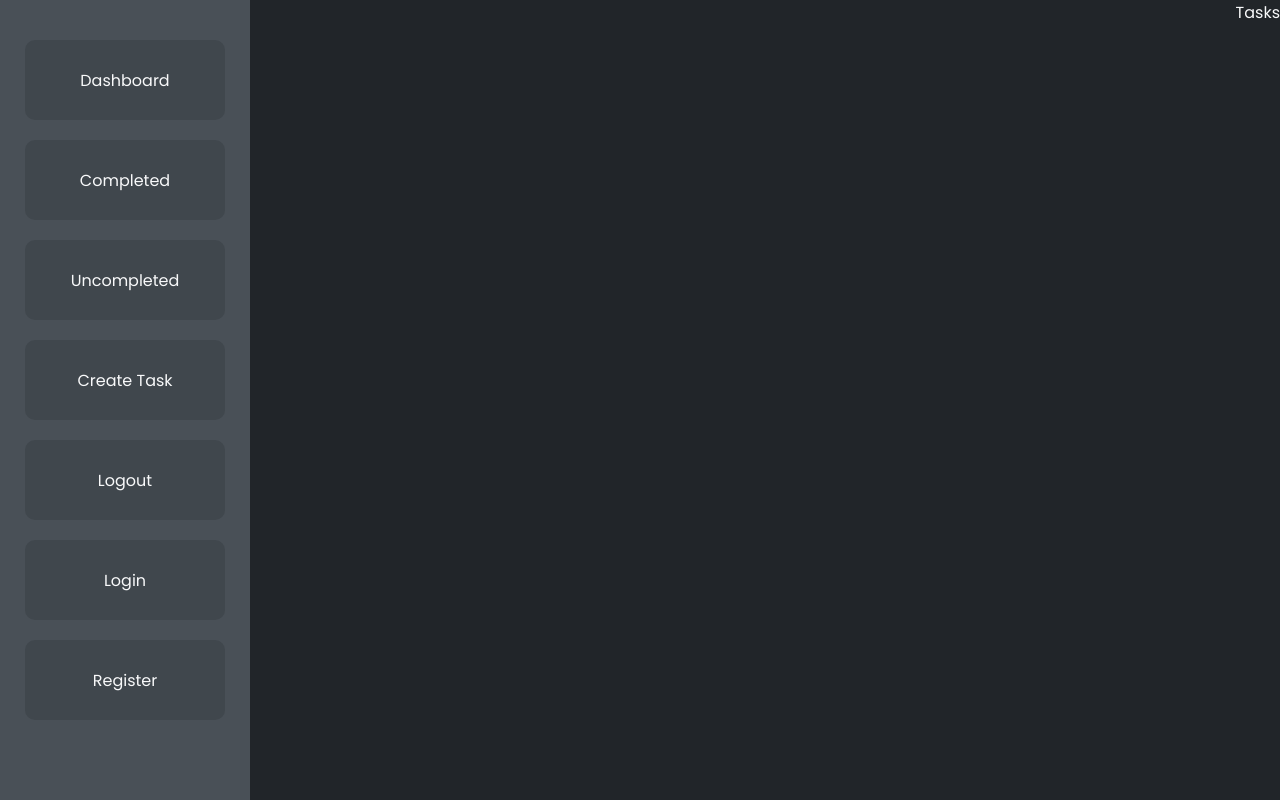
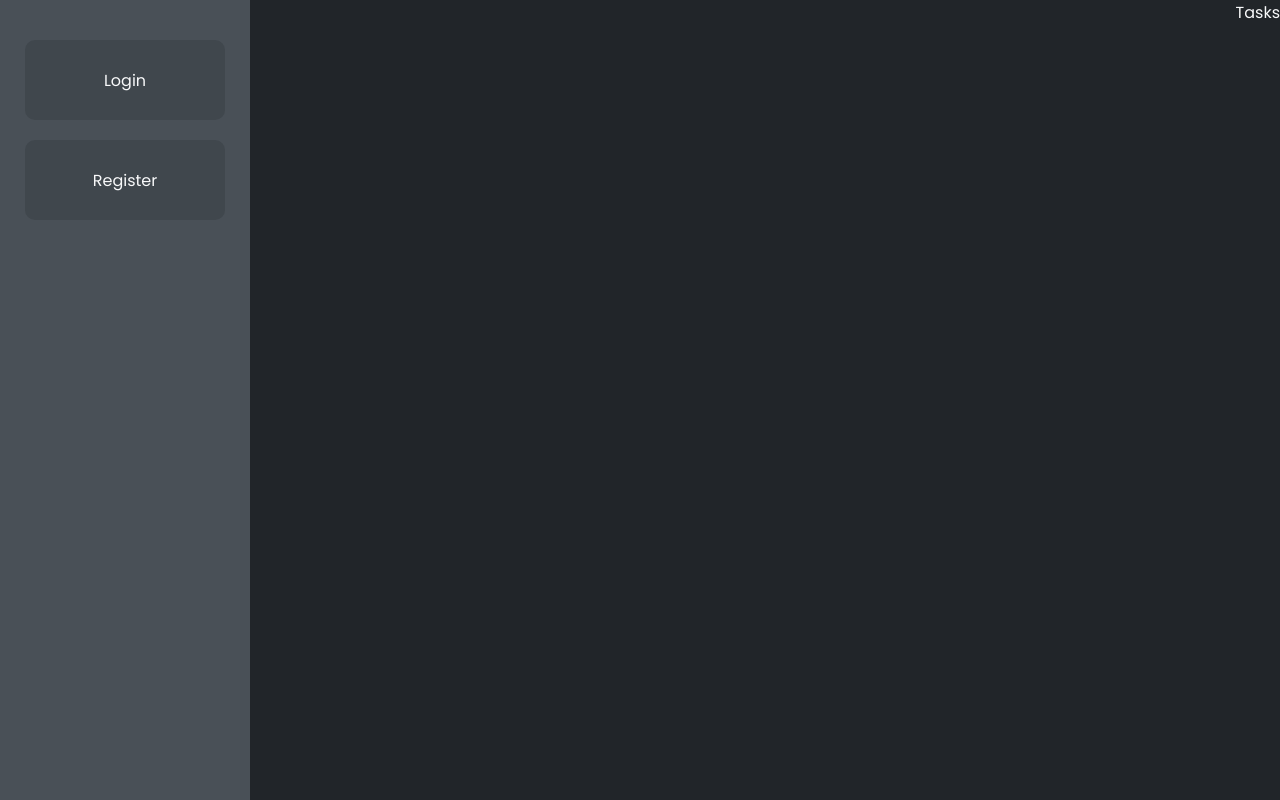
Before and after one commit to RadekKusiak71/taskmanager-django-react, a React (Create React App) app in the folder frontend/: page / in a window 1280 px wide. Built offline with nearby package versions, Linux system fonts and the light colour scheme.

Commit message:
menu logout logic added

```diff
--- a/frontend/src/components/Header/Menu.js
+++ b/frontend/src/components/Header/Menu.js
@@ -1,19 +1,41 @@
-import React from 'react'
-import { NavLink } from 'react-router-dom'
-import classes from './Menu.module.css'
+import React, { useEffect, useState } from 'react';
+import { NavLink } from 'react-router-dom';
+import { useNavigate } from 'react-router-dom';
+import classes from './Menu.module.css';
+const Menu = () => {
+  const navigate = useNavigate()
+  const authStatus = localStorage.getItem('auth');
+  const [logged, setLogged] = useState(authStatus);
 
-const Menu = () => {
+  useEffect(()=>{
+    setLogged(authStatus)
+  },[authStatus])
+
+const logoutHandler = () => {
+  localStorage.clear();
+  setLogged(false);
+  navigate('/login');
+}
+
+
   return (
     <nav className={classes.menu}>
+      {logged ? (
+        <React.Fragment>
           <NavLink to='/'>Dashboard</NavLink>
           <NavLink to='/completed'>Completed</NavLink>
           <NavLink to='/uncompleted'>Uncompleted</NavLink>
           <NavLink to='/create-task'>Create Task</NavLink>
-      <NavLink to='/logout'>Logout</NavLink>
+          <NavLink to='/login' onClick={logoutHandler}>Logout</NavLink>
+        </React.Fragment>
+      ) : (
+        <React.Fragment>
           <NavLink to='/login'>Login</NavLink>
           <NavLink to='/register'>Register</NavLink>
+        </React.Fragment>
+      )}
     </nav>
-  )
-}
+  );
+};
 
-export default Menu
+export default Menu;
```
Lines whose indentation alone changed are shown as unchanged.
